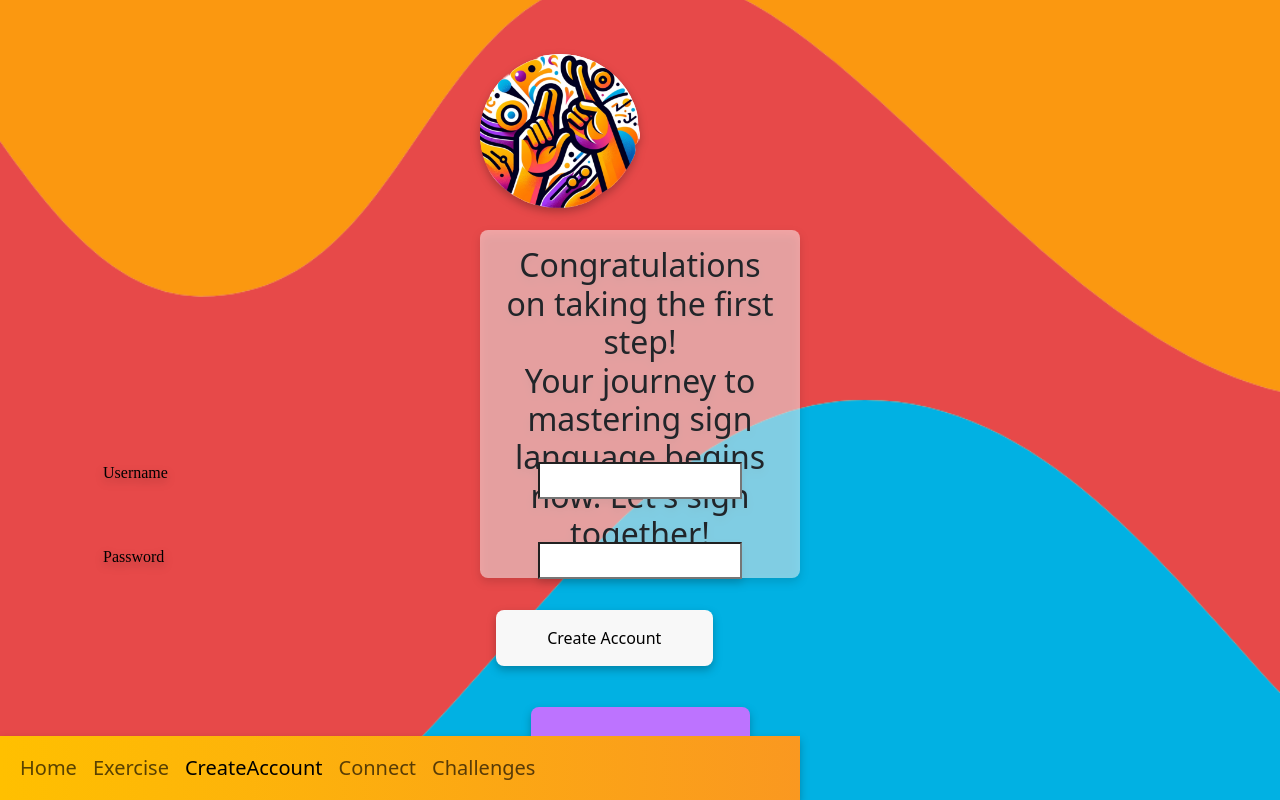
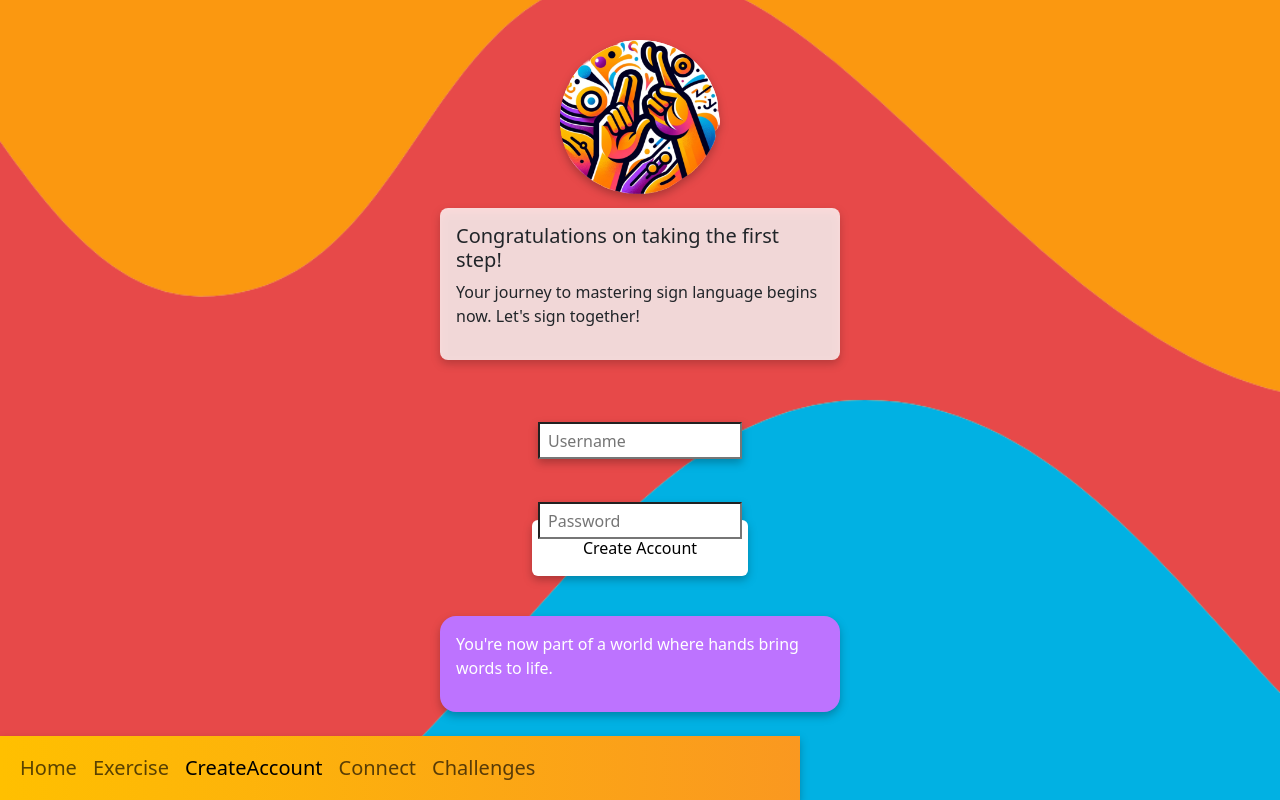
Before and after one commit to Hares-2088/fluentfingers-fe, a React (Create React App) app: page /createAccount in a window 1280 px wide. Built offline with nearby package versions, Linux system fonts and the light colour scheme.

Commit message:
CreateAccounts.css and CreateAccount.js both work well together

```diff
--- a/src/CreateAccount.css
+++ b/src/CreateAccount.css
@@ -1,97 +1,43 @@
-  /* Logo */
 .Logo {
-    width: 20vh; /* Adjust the size as needed */
+  width: 20vh;
   height: 20vh;
-    border-radius: 50%; /* Makes the image round */
-    background: url('/public/images/logo.png') no-repeat center center;
-    background-size: cover; /* Cover the logo area */
-    margin-bottom: 2vh;
+  border-radius: 50%;
+  margin: 2vh auto 4vh;
+  display: block;
 }
 
 .CreateAccountMessage {
-    background-color: rgba(255, 255, 255, 0.5); /* Semi-transparent background */
-    width: 40vh;
+  background-color: rgba(255, 255, 255, 0.8);
   border-radius: 1vh;
   padding: 2vh;
-    margin-bottom: 2vh;
-    text-align: center;
+  margin-top: -3vh;
+  margin-bottom: 5vh;
+  width: 90%;
+  max-width: 400px;
 }
 
-  /* Bouton Connect */
-  #BoutonCreateConnect {
-    background-color: #f8f8f8;
-    color: #000000;
-    padding: 2vh 4vw;
-    margin: 2vh;
-    border: none;
-    border-radius: 1vh;
-    font-size: 2vh;
-    text-align: center;
+input {
+  width: 100%;
+  margin-top: -5vh;
+  padding: 1vh;
 }
 
-  /* Connect Text */
-  #ConnectText {
-    background-color: rgba(255, 255, 255, 0.5);
-    border-radius: 1vh;
-    padding: 2vh;
-    margin-top: 3vh;
+.CreateAccountButton {
+  background-color: #ffffff;
+  color: #000000;
+  border: none;
+  margin-top: 15vh;
+  margin-bottom: 5vh;
+  padding: 2vh 4vw;
   font-size: 2vh;
-    text-align: center;
 }
 
-
-  /* Username Label */
-  #UsernameLabel {
-    position: absolute;
+.EncouragementMessage {
+  background-color: #bd73ff;
+  color: #ffffff;
+  border-radius: 2vh;
   padding: 2vh;
-    margin-top: 3vh;
-    font-family: 'Inria Serif', serif;
-    font-style: normal;
-    font-weight: 400;
-    font-size: 2vh;
-    display: flex;
-    align-items: center;
-    text-align: center;
-    color: #000000;
+  width: 90%;
+  max-width: 400px;
+  margin-top: 0vh;
 }
-
-  /* Username Input */
-  #UsernameInput {
-    position: absolute;
-    width: 204px;
-    height: 37px;
-    background: #FFFFFF;
-  }
-
-  /* Password Label */
-  #PasswordLabel {
-    position: absolute;
-    padding: 2vh;
-    margin-top: 3vh;
-    font-family: 'Inria Serif', serif;
-    font-style: normal;
-    font-weight: 400;
-    font-size: 2vh;
-    display: flex;
-    align-items: center;
-    text-align: center;
-    color: #000000;
-  }
-
-  /* Password Input */
-  #PasswordInput {
-    position: absolute;
-    width: 204px;
-    height: 37px;
-    background: #FFFFFF;
-  }
-
-  /* Encouragement Message */
-  #EncouragementMessage {
-    background-color: #bd73ff;
-    border-radius: 1vh;
-    padding: 2vh;
-    margin-top: 3vh;
-    font-size: 2vh;
-    text-align: center;
-  }
--- a/src/Pages/CreateAccount.js
+++ b/src/Pages/CreateAccount.js
@@ -1,5 +1,5 @@
 import React, { useState } from 'react';
-import '../CreateAccount.css';
+import '../CreateAccount.css'; // Adjust the path to your CSS file
 import { Container, Button, Image } from 'react-bootstrap';
 
 export default function CreateAccount() {
@@ -21,44 +21,41 @@ export default function CreateAccount() {
 
   return (
       <Container className='Container'>
-      <div>
         <Image
-                src="/images/logo.png"
+          src="/images/logo.png" // Make sure the path to the image is correct
           alt="Logo"
           className="Logo"
         />
         <div className='CreateAccountMessage'>
-            <h2>
-            Congratulations on taking the first step!
-            <br/>
-            Your journey to mastering sign language begins now. Let's sign together!
-            </h2>
+          <h5>Congratulations on taking the first step!</h5>
+          <p>Your journey to mastering sign language begins now. Let's sign together!</p>
         </div>
-
-        <form onSubmit={handleSubmit}>
-          <div id='UsernameLabel'> Username</div>
+        <div className="FormWrapper"> {/* Wrapper for form elements */}
+          <form onSubmit={handleSubmit} className="AccountForm">
             <input
               id='UsernameInput'
+              className="AccountInput"
               type='text'
+              placeholder='Username'
               value={username}
               onChange={handleUsernameChange}
             />
-          <div id='PasswordLabel'> Password </div>
             <input
               id='PasswordInput'
+              className="AccountInput"
               type='password'
+              placeholder='Password'
               value={password}
               onChange={handlePasswordChange}
             />
-          <Button id='BoutonCreateConnect' type='submit'>
+            <Button className='CreateAccountButton' type='submit'>
               Create Account
             </Button>
           </form>
-        <div>
-          <p id ='EncouragementMessage'>You're now part of a world where hands brong words to life. </p>
         </div>
+        <div className='EncouragementMessage'>
+          <p>You're now part of a world where hands bring words to life.</p>
         </div>
-
       </Container>
     );
   }
--- a/src/Pages/Exercise.js
+++ b/src/Pages/Exercise.js
@@ -4,8 +4,8 @@ import {Container} from 'react-bootstrap'
 
 export default function Exercise() {
   return (
-      <Container>
-        <div>
+      <Container className='Container'>
+        <div className='VideoPart'>
 
         </div>
     </Container>
--- a/src/Pages/Home.js
+++ b/src/Pages/Home.js
@@ -7,7 +7,7 @@ export default function Home() {
         <Container className="Container">
 
             <Image
-                src="/images/logo.png"
+                src="public/images/logo.png"
                 alt="Logo"
                 className="Logo"
             />
```
Also changed, not shown: src/App.js (line endings or trailing spaces). Lines whose indentation alone changed are shown as unchanged.
